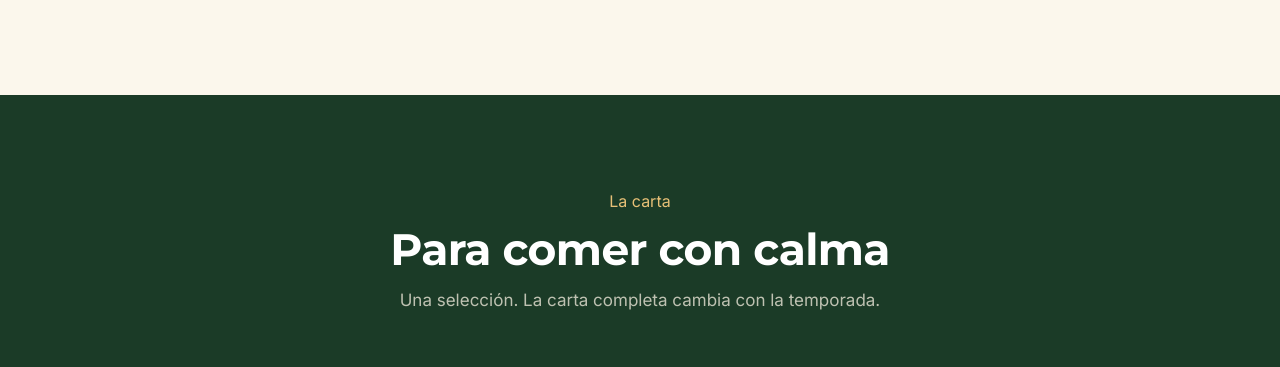
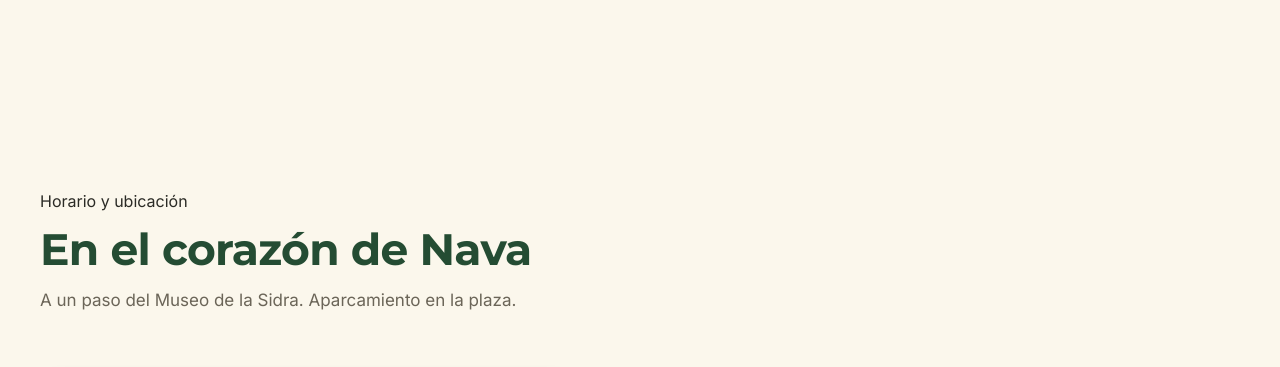
Before and after one commit to adanib7/margo-project-, a PHP site: page / in a window 1280 px wide. Shown: the part 2956-3323 px from the top of the page. Run offline with PHP 8.4, Linux system fonts and the light colour scheme.

Commit message:
eliminar carta 2

```diff
--- a/index.php
+++ b/index.php
@@ -298,41 +298,7 @@ footer .bottom a{color:rgba(245,239,224,.7)}
   </div>
 </section>
 
-<!-- CARTA -->
-<section class="sec carta" id="carta">
-  <div class="wrap">
-    <div class="sec-head center">
-      <span class="eyebrow" data-i18n="carta_eyebrow">La carta</span>
-      <h2 data-i18n="carta_title">Para comer con calma</h2>
-      <p data-i18n="carta_sub">Una selección. La carta completa cambia con la temporada.</p>
-    </div>
-    <div class="menu-day">
-      <i data-lucide="soup"></i>
-      <div><div class="md-k" data-i18n="menu_dia_k">Menú del día · de martes a viernes</div><div class="md-v" data-i18n="menu_dia_v">Entrante, principal, postre casero y sidra o bebida</div></div>
-      <div class="md-price">18 €</div>
-    </div>
-    <div class="menu-grid">
-      <div class="menu-col">
-        <h3 data-i18n="menu_entrantes">Para empezar</h3>
-        <div class="menu-item"><div><div class="mi-name" data-i18n="mi1">Tabla de quesos asturianos</div><div class="mi-desc" data-i18n="mi1d">Cabrales, Afuega'l Pitu y Gamonéu con pan de escanda</div></div><div class="dots"></div><div class="mi-price">14 €</div></div>
-        <div class="menu-item"><div><div class="mi-name" data-i18n="mi2">Croquetas de compango</div><div class="mi-desc" data-i18n="mi2d">Media docena, cremosas por dentro</div></div><div class="dots"></div><div class="mi-price">9 €</div></div>
-        <div class="menu-item"><div><div class="mi-name" data-i18n="mi3">Chorizo a la sidra</div><div class="mi-desc" data-i18n="mi3d">Guisado en su punto</div></div><div class="dots"></div><div class="mi-price">8 €</div></div>
-        <div class="menu-item"><div><div class="mi-name" data-i18n="mi4">Pixín rebozado</div><div class="mi-desc" data-i18n="mi4d">Rape de rula, frito ligero</div></div><div class="dots"></div><div class="mi-price">12 €</div></div>
-      </div>
-      <div class="menu-col">
-        <h3 data-i18n="menu_principales">Principales</h3>
-        <div class="menu-item"><div><div class="mi-name" data-i18n="mi5">Cachopo al corte</div><div class="mi-desc" data-i18n="mi5d">Ternera, jamón y queso · para dos</div></div><div class="dots"></div><div class="mi-price">26 €</div></div>
-        <div class="menu-item"><div><div class="mi-name" data-i18n="mi6">Fabada asturiana</div><div class="mi-desc" data-i18n="mi6d">Con su compango completo</div></div><div class="dots"></div><div class="mi-price">15 €</div></div>
-        <div class="menu-item"><div><div class="mi-name" data-i18n="mi7">Merluza a la sidra</div><div class="mi-desc" data-i18n="mi7d">Con almejas y patata</div></div><div class="dots"></div><div class="mi-price">19 €</div></div>
-        <div class="menu-item"><div><div class="mi-name" data-i18n="mi8">Arroz con leche requemado</div><div class="mi-desc" data-i18n="mi8d">Postre de la casa</div></div><div class="dots"></div><div class="mi-price">6 €</div></div>
-      </div>
-    </div>
-    <div class="menu-foot">
-      <p data-i18n="carta_nota">¿Alergias o intolerancias? Dínoslo al reservar y lo tenemos en cuenta.</p>
-      <a href="login.php" class="btn btn-accent"><span data-i18n="cta_reservar_mesa">Reservar mesa</span></a>
-    </div>
-  </div>
-</section>
+
 
 <!-- UBICACION / HORARIO -->
 <section class="sec" id="ubicacion">
```
